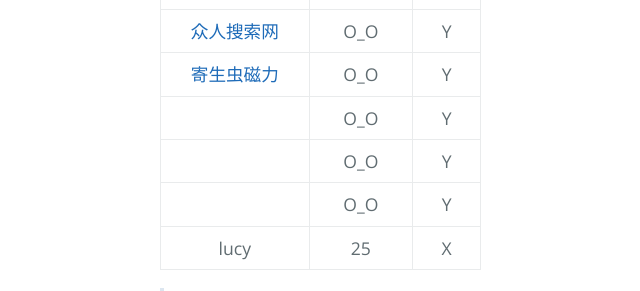
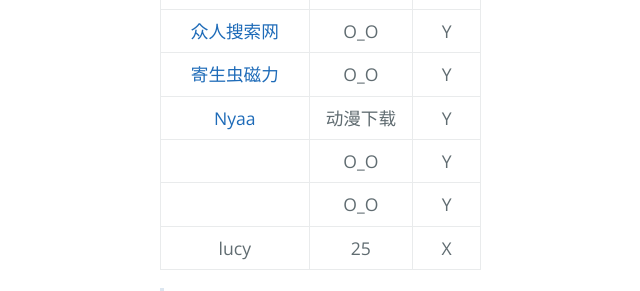
Before and after one commit to AmbroseRen/test, a Jekyll site: the page built from Data/TorrentKitty.md, in a window 1280 px wide. Shown: the part 439-730 px from the top of the page, without its empty margins (64-704 px from the left). Built offline with Jekyll 4.4.1, drawn with Linux system fonts in a browser that asks for light colours; our own code applies the rules of GitHub Pages for plain Markdown files; the repository's description, which GitHub fills in, is left out.

Commit message:
Update TorrentKitty.md

```diff
--- a/Data/TorrentKitty.md
+++ b/Data/TorrentKitty.md
@@ -11,7 +11,7 @@
 | [秋秋导航](https://www.39qq.com/) | O_O | [TV](https://www.39qq.com/xxyl/icantv.html) |
 | [众人搜索网](http://wangpan.renrensousuo.com/) | O_O | Y |
 | [寄生虫磁力](http://cili.jscnl.com/) | O_O | Y |
-| []() | O_O | Y |
+| [Nyaa](https://nyaa.si/) | 动漫下载 | Y |
 | []() | O_O | Y |
 | []() | O_O | Y |
 | lucy | 25 | X |
```
